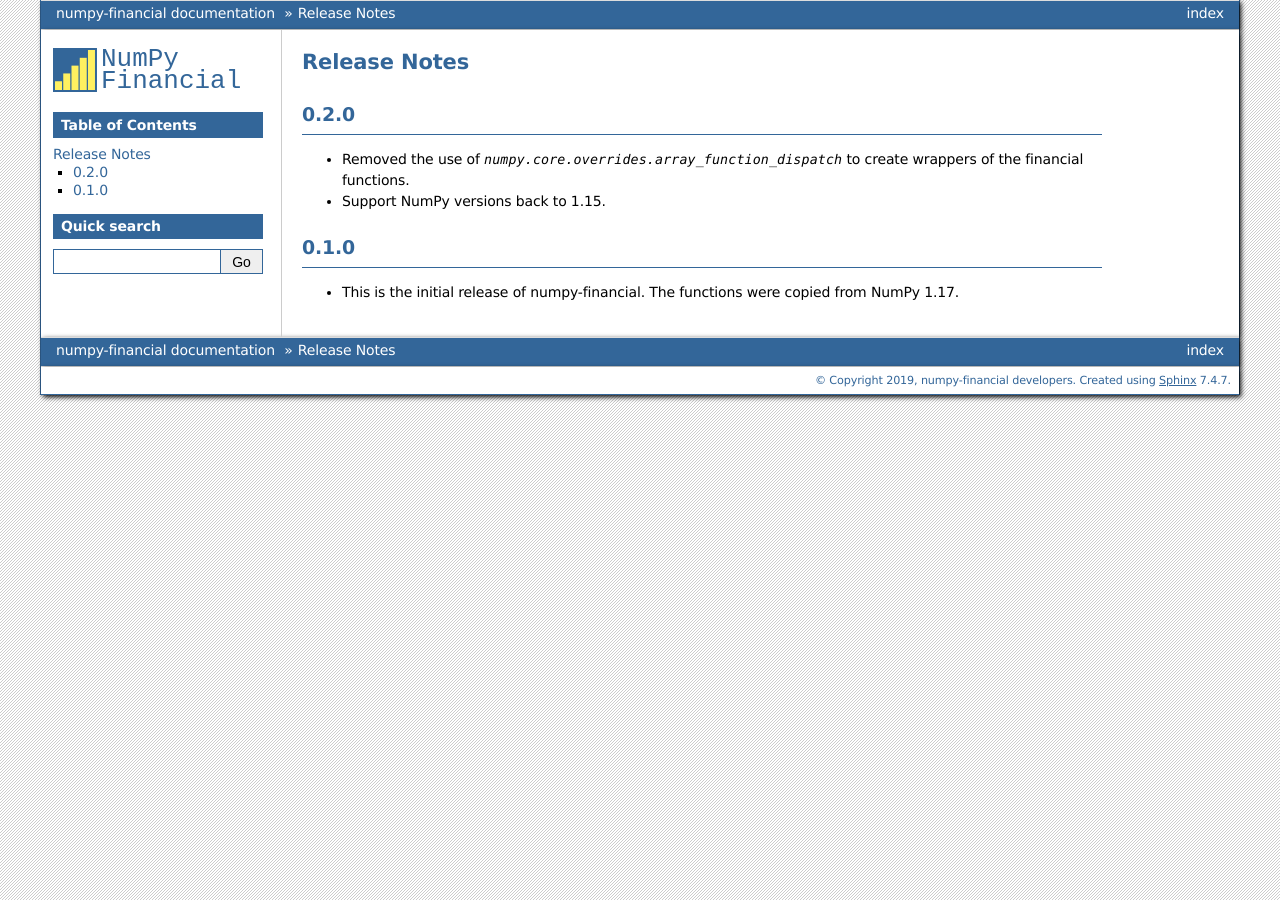
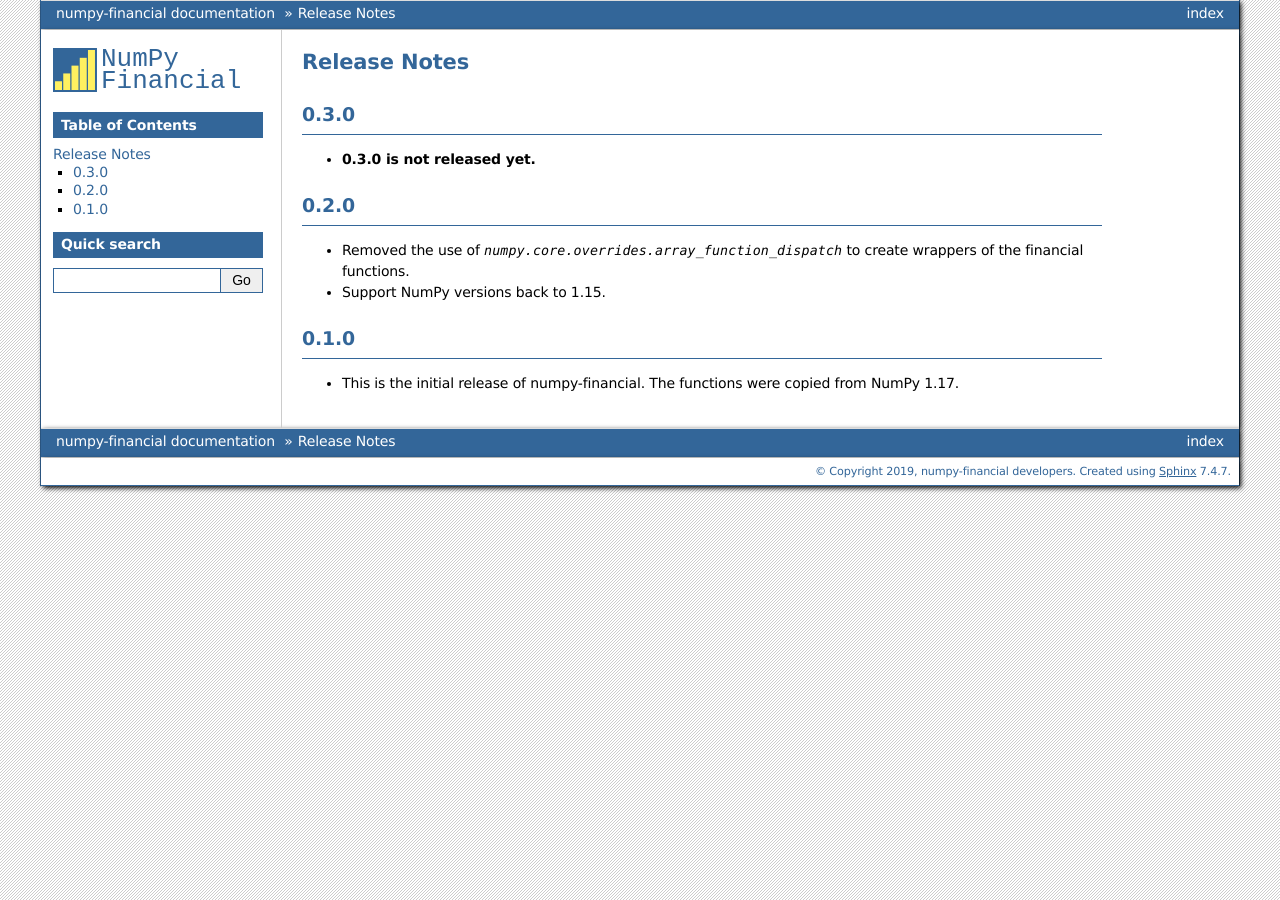
Before and after one commit to numpy/numpy-financial, a Sphinx documentation site: the page built from doc/source/release-notes.rst, in a window 1280 px wide. Built offline with Sphinx 7.4.7, drawn with Linux system fonts in a browser that asks for light colours; formulas are drawn with MathJax 3.

Commit message:
REL: Update version in master to 0.3.0.dev0

```diff
--- a/doc/source/release-notes.rst
+++ b/doc/source/release-notes.rst
@@ -1,5 +1,9 @@
 Release Notes
 -------------
+0.3.0
+~~~~~
+* **0.3.0 is not released yet.**
+
 0.2.0
 ~~~~~
 * Removed the use of `numpy.core.overrides.array_function_dispatch` to create
--- a/numpy_financial/__init__.py
+++ b/numpy_financial/__init__.py
@@ -1,4 +1,4 @@
 
-__version__ = "0.2.0"
+__version__ = "0.3.0.dev0"
 
 from ._financial import *
```
